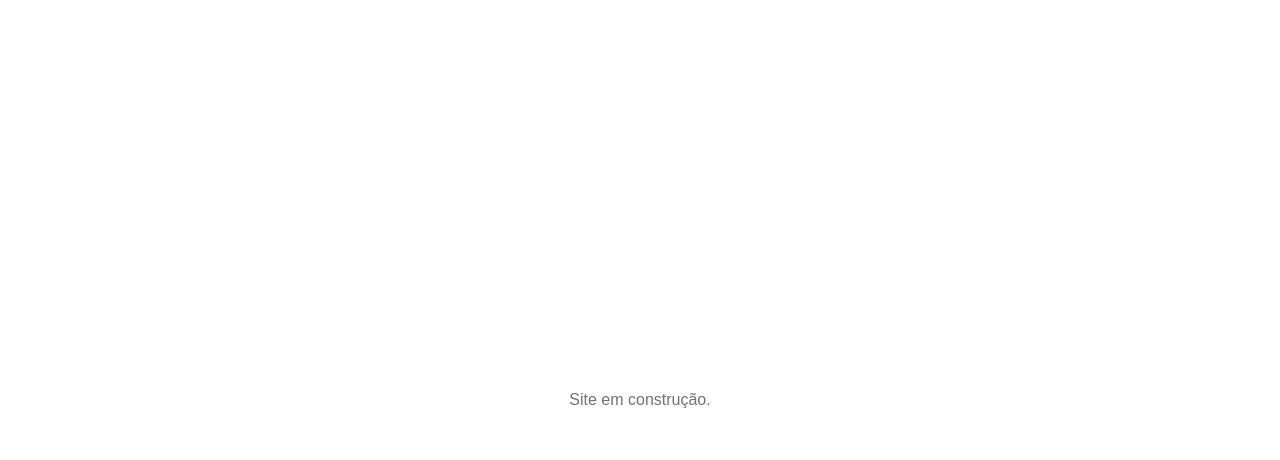
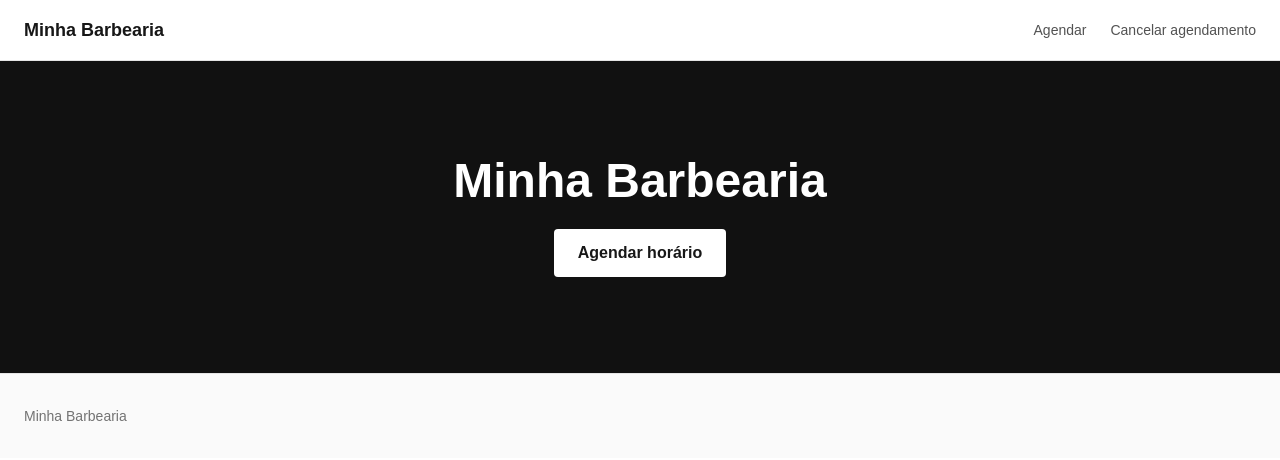
Before and after one commit to LuccasMadia/barbearia, a Next.js app: page / in a window 1280 px wide. Shown: the top 460 px of the page. Built offline with nearby package versions, Linux system fonts and the light colour scheme; no server answers; the database is empty.

Commit message:
feat: compose real home page from site_config and services

```diff
--- a/app/page.tsx
+++ b/app/page.tsx
@@ -1,7 +1,27 @@
-export default function Home() {
+import { getSiteConfig, getActiveServices } from "@/lib/site-data";
+import { Header } from "@/components/site/Header";
+import { Hero } from "@/components/site/Hero";
+import { ServicesSection } from "@/components/site/ServicesSection";
+import { AboutSection } from "@/components/site/AboutSection";
+import { ContactSection } from "@/components/site/ContactSection";
+import { Footer } from "@/components/site/Footer";
+
+export default async function Home() {
+  const [siteConfig, services] = await Promise.all([
+    getSiteConfig(),
+    getActiveServices(),
+  ]);
+
   return (
-    <main className="flex min-h-screen items-center justify-center">
-      <p className="text-neutral-500">Site em construção.</p>
-    </main>
+    <>
+      <Header siteConfig={siteConfig} />
+      <main>
+        <Hero siteConfig={siteConfig} />
+        <ServicesSection services={services} />
+        <AboutSection siteConfig={siteConfig} />
+        <ContactSection siteConfig={siteConfig} />
+      </main>
+      <Footer siteConfig={siteConfig} />
+    </>
   );
 }
```
